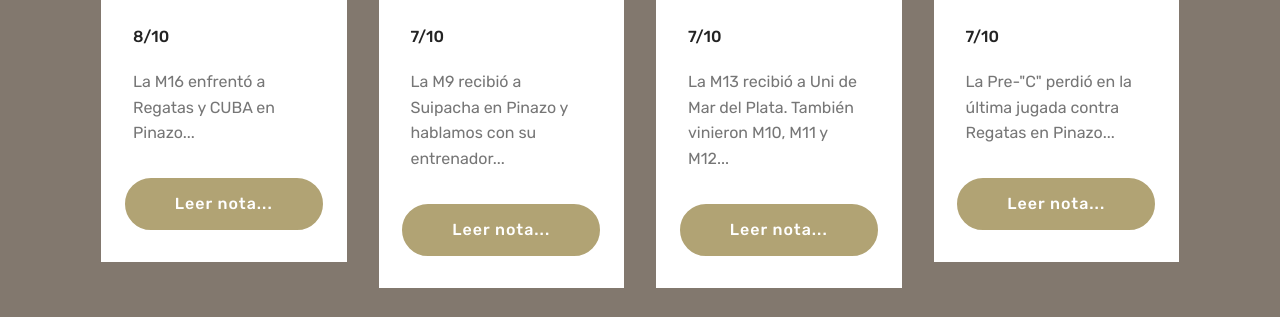
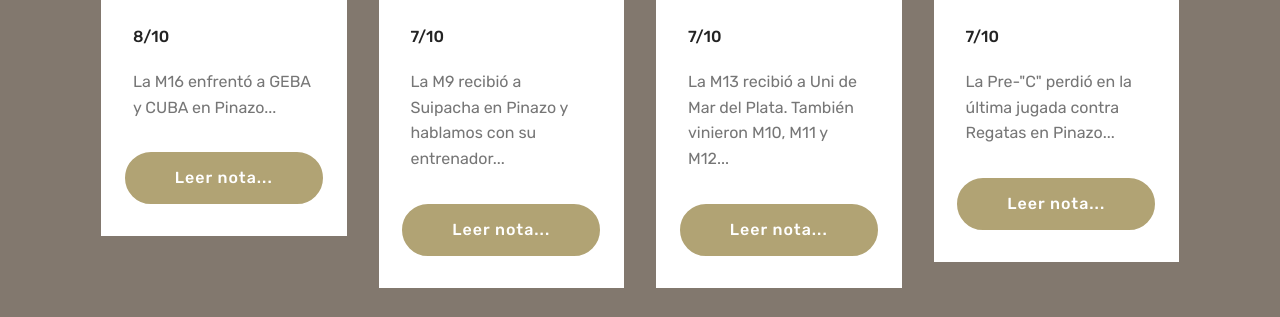
Before and after one commit to marrondelrugby/marrondelrugby.github.io, a plain HTML site: page index.html in a window 1280 px wide. Shown: the part 1137-1454 px from the top of the page. Drawn offline with Linux system fonts and the light colour scheme; files whose address does not match are found by name.

Commit message:
Update index.html

```diff
--- a/index.html
+++ b/index.html
@@ -78,7 +78,7 @@
                     <div class="card-box">
                         <h4 class="card-title mbr-fonts-style display-7">8/10</h4>
                         <p class="mbr-text mbr-fonts-style display-7">
-                            La M16 enfrentó a Regatas y CUBA en Pinazo...
+                            La M16 enfrentó a GEBA y CUBA en Pinazo...
                         </p>
                     </div>
                     <div class="mbr-section-btn text-center"><a href="m16-8-oct-17.html" class="btn btn-primary display-4">
```
